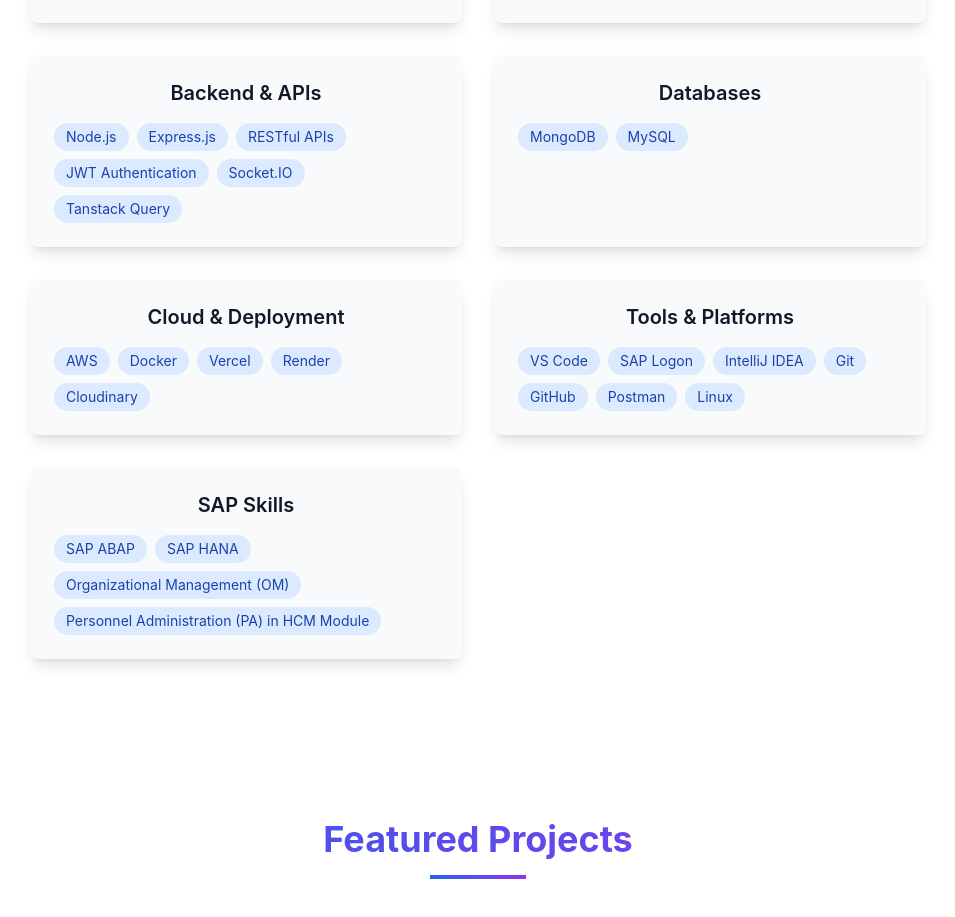
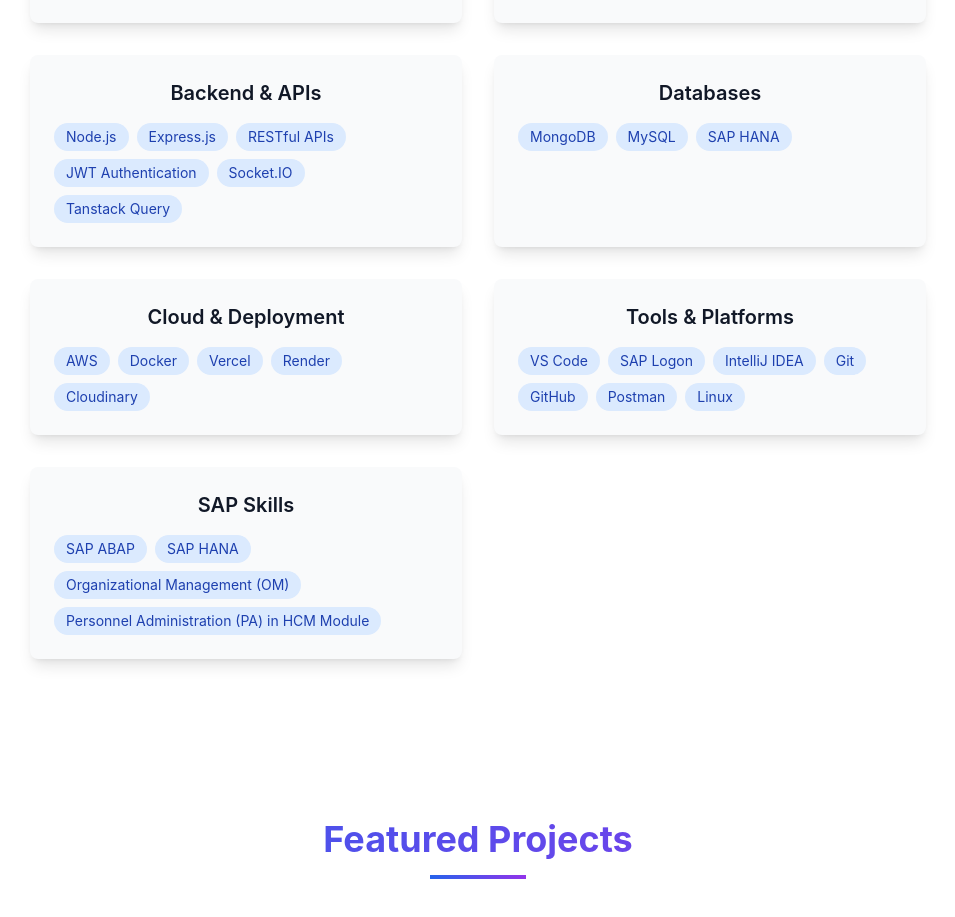
Before and after one commit to rakesh612/PORTFOLIO, a React (Vite) app in the folder frontend/: page / in a window 1280 px wide. Shown: the part 1741-2658 px from the top of the page, without its empty margins (162-1117 px from the left). Built offline with nearby package versions, Linux system fonts and the light colour scheme.

Commit message:
completed

```diff
--- a/frontend/src/components/Skills.jsx
+++ b/frontend/src/components/Skills.jsx
@@ -41,7 +41,8 @@
       category: "Databases",
       items: [
         "MongoDB",
-        "MySQL"
+        "MySQL",
+        "SAP HANA"
       ]
     },
     {
```
